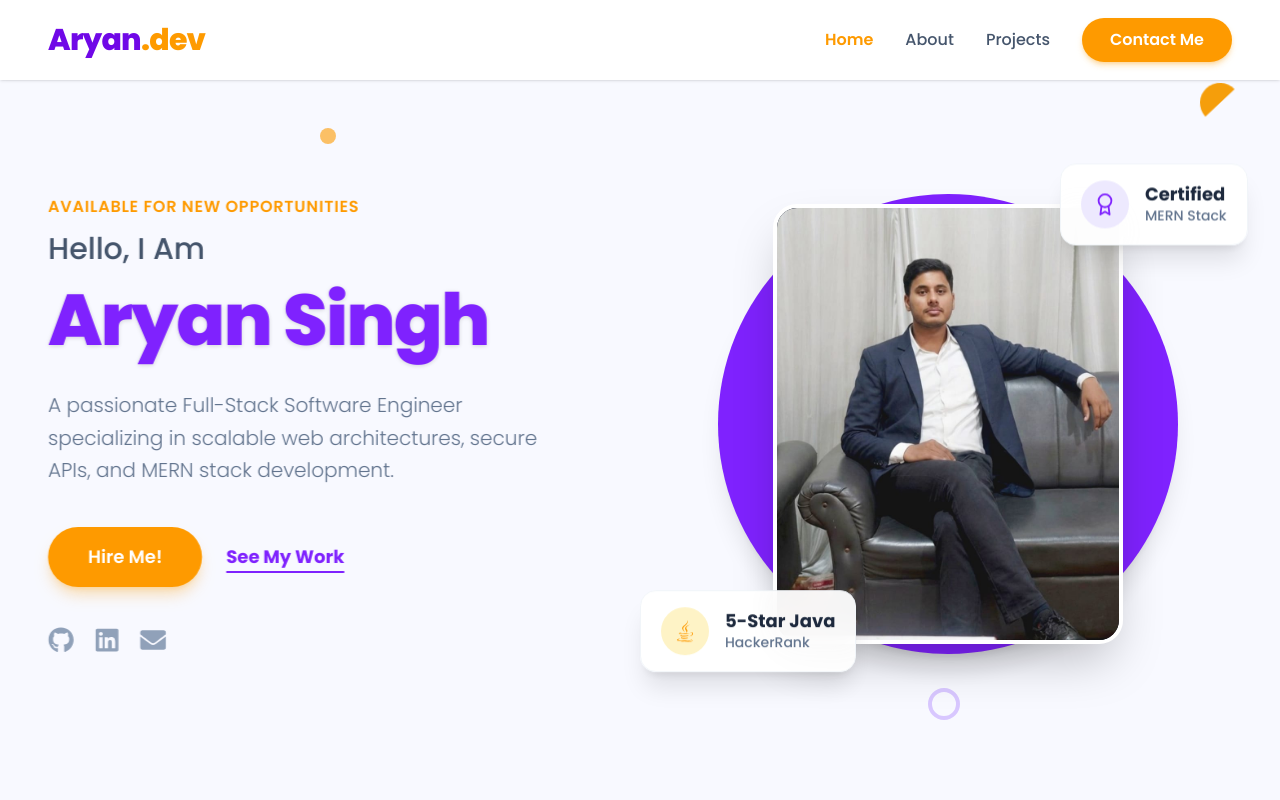
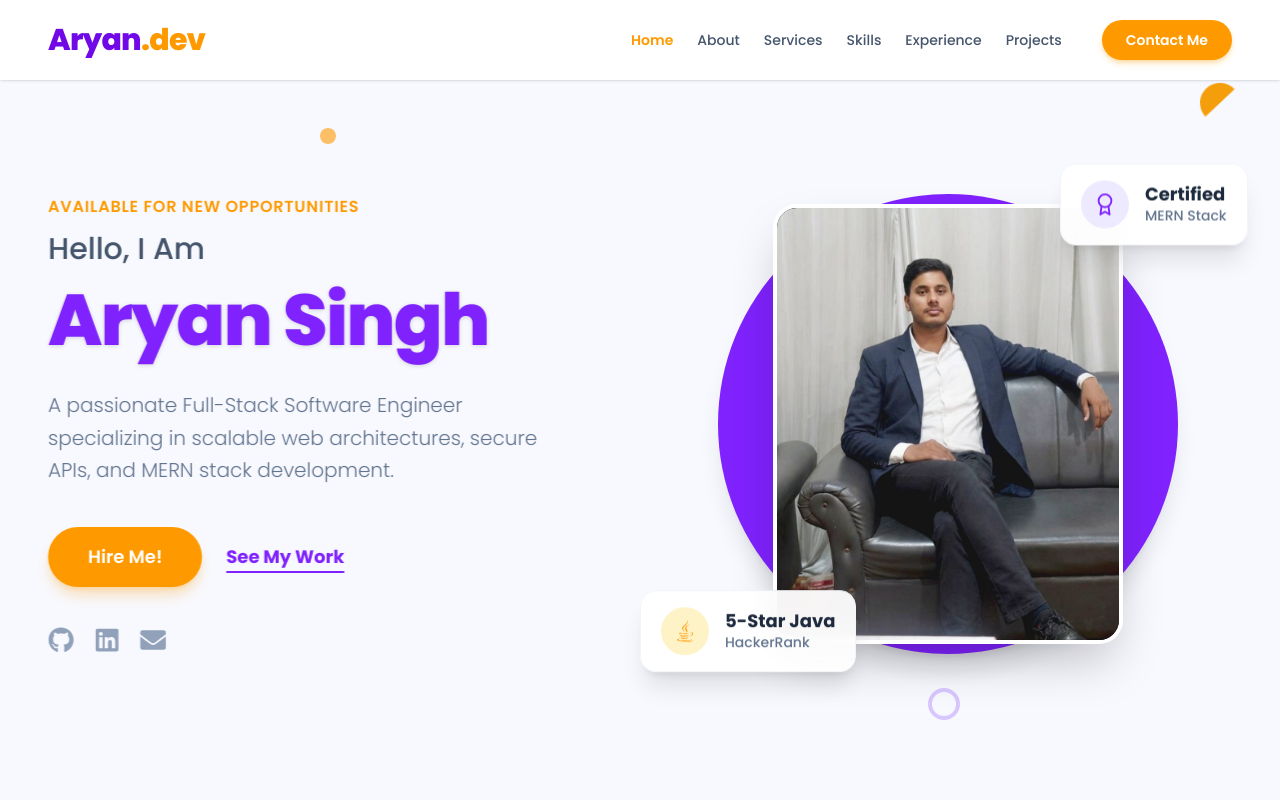
Before and after one commit to aryansingh200529/modern-portfolio, a React (Vite) app: page / in a window 1280 px wide. Shown: the top 800 px of the page. Built offline with nearby package versions, Linux system fonts and the light colour scheme.

Commit message:
Refactor Navbar to use navLinks array for navigation
Introduced an array to manage navigation links, simplifying the rendering of the Navbar component.

```diff
--- a/src/components/Navbar.jsx
+++ b/src/components/Navbar.jsx
@@ -3,6 +3,16 @@ import { HiMenu, HiX } from 'react-icons/hi';
 
 const Navbar = () => {
   const [isOpen, setIsOpen] = useState(false);
+
+  // Array to manage navigation links cleanly
+  const navLinks = [
+    { name: 'Home', href: '#home' },
+    { name: 'About', href: '#about' },
+    { name: 'Services', href: '#services' },
+    { name: 'Skills', href: '#skills' },
+    { name: 'Experience', href: '#experience' },
+    { name: 'Projects', href: '#projects' },
+  ];
 
   return (
     <nav
@@ -14,25 +24,36 @@ const Navbar = () => {
 
           {/* Logo / Name */}
           <div className="flex-shrink-0">
-            <a href="#" className="text-3xl font-extrabold text-violet-700 tracking-tight">
+            <a href="#home" className="text-3xl font-extrabold text-violet-700 tracking-tight">
               Aryan<span className="text-amber-500">.dev</span>
             </a>
           </div>
 
           {/* Desktop Menu */}
-          <div className="hidden md:block">
-            <div className="ml-10 flex items-center space-x-8">
-              <a href="#home" className="text-amber-500 font-semibold hover:text-amber-600 transition-colors text-base">Home</a>
-              <a href="#about" className="text-slate-600 font-medium hover:text-violet-600 transition-colors text-base">About</a>
-              <a href="#projects" className="text-slate-600 font-medium hover:text-violet-600 transition-colors text-base">Projects</a>
-              <a href="#contact" className="bg-amber-500 text-white font-semibold px-7 py-2.5 rounded-full shadow-md shadow-amber-500/30 hover:bg-amber-600 hover:-translate-y-0.5 transition-all">
-                Contact Me
+          <div className="hidden lg:flex items-center space-x-6">
+            {navLinks.map((link) => (
+              <a
+                key={link.name}
+                href={link.href}
+                className={`text-sm font-medium transition-colors hover:-translate-y-0.5 transform inline-block ${
+                  link.name === 'Home'
+                    ? 'text-amber-500 font-semibold hover:text-amber-600'
+                    : 'text-slate-600 hover:text-violet-600'
+                }`}
+              >
+                {link.name}
               </a>
-            </div>
+            ))}
+            <a
+              href="#contact"
+              className="ml-4 bg-amber-500 text-white font-semibold px-6 py-2.5 rounded-full shadow-md shadow-amber-500/30 hover:bg-amber-600 hover:-translate-y-0.5 transition-all text-sm"
+            >
+              Contact Me
+            </a>
           </div>
 
           {/* Mobile Menu Button */}
-          <div className="md:hidden flex items-center">
+          <div className="lg:hidden flex items-center">
             <button
               onClick={() => setIsOpen(!isOpen)}
               className="text-slate-600 hover:text-violet-600 focus:outline-none transition-colors"
@@ -46,11 +67,26 @@ const Navbar = () => {
 
       {/* Mobile Menu Dropdown */}
       {isOpen && (
-        <div className="md:hidden bg-white border-t border-slate-100 px-4 pt-2 pb-6 shadow-lg space-y-2 absolute w-full">
-          <a href="#home" className="block text-amber-500 font-semibold px-3 py-2 rounded-md text-base">Home</a>
-          <a href="#about" className="block text-slate-600 hover:text-violet-600 font-medium px-3 py-2 rounded-md text-base transition-colors">About</a>
-          <a href="#projects" className="block text-slate-600 hover:text-violet-600 font-medium px-3 py-2 rounded-md text-base transition-colors">Projects</a>
-          <a href="#contact" className="block bg-amber-500 text-white font-semibold text-center px-3 py-3 rounded-full text-base mt-4 shadow-md shadow-amber-500/30">
+        <div className="lg:hidden bg-white border-t border-slate-100 px-4 pt-2 pb-6 shadow-lg space-y-2 absolute w-full">
+          {navLinks.map((link) => (
+            <a
+              key={link.name}
+              href={link.href}
+              onClick={() => setIsOpen(false)} // Closes menu on click
+              className={`block px-3 py-2 rounded-md text-base transition-colors ${
+                link.name === 'Home'
+                  ? 'text-amber-500 font-semibold'
+                  : 'text-slate-600 font-medium hover:text-violet-600'
+              }`}
+            >
+              {link.name}
+            </a>
+          ))}
+          <a
+            href="#contact"
+            onClick={() => setIsOpen(false)}
+            className="block bg-amber-500 text-white font-semibold text-center px-3 py-3 rounded-full text-base mt-4 shadow-md shadow-amber-500/30"
+          >
             Contact Me
           </a>
         </div>
```
